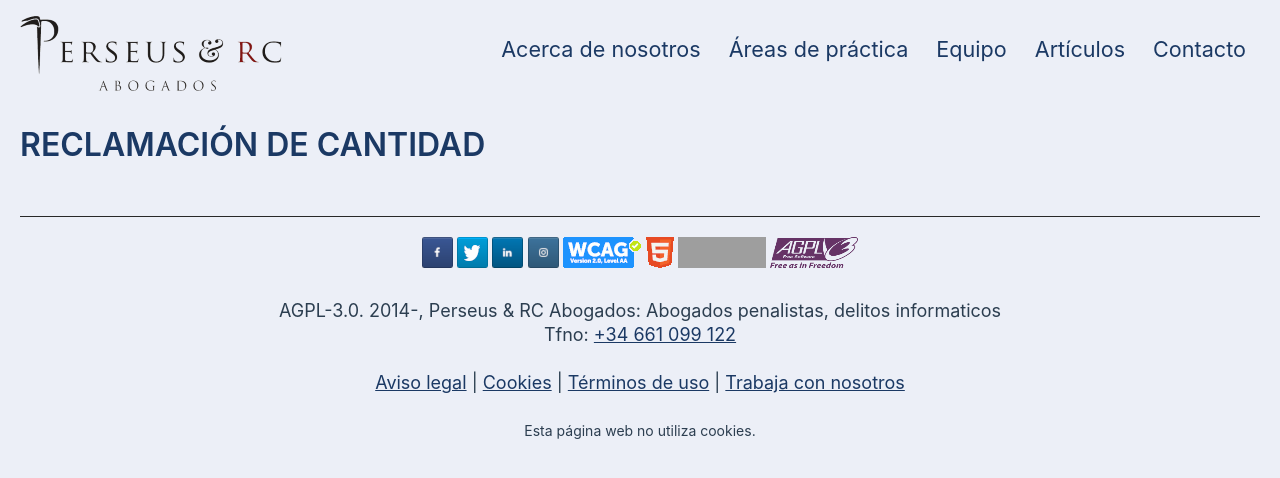
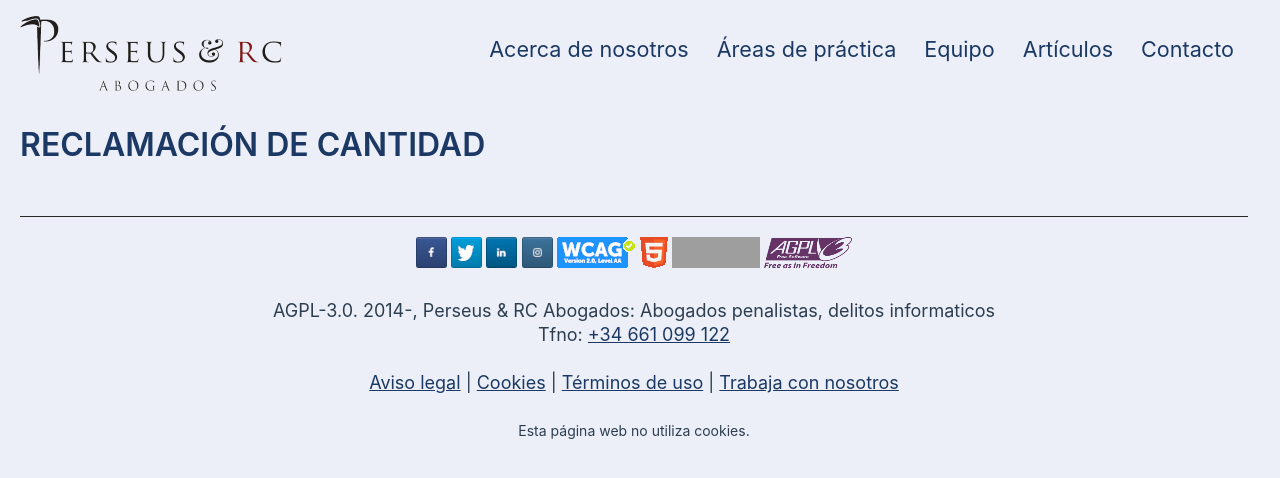
Before and after one commit to streaming10/perseusnew, a Jekyll site: the page built from reclamacion-de-cantidad.md, in a window 1280 px wide. Shown: the top 478 px of the page. Built offline with Jekyll 4.4.1, drawn with Linux system fonts in a browser that asks for light colours; our own code applies the rules of GitHub Pages for plain Markdown files; grey boxes are pictures that could not be loaded.

Commit message:
Update style.css

```diff
--- a/css/style.css
+++ b/css/style.css
@@ -114,7 +114,7 @@ th, tr, td {
 /**  General **/
 
 html {
-  max-width: 1348px;
+  max-width: 1248px;
   margin: auto;
   padding: 0px 20px 0px 20px;
   line-height: 1.5em;
@@ -126,7 +126,7 @@ body {
   background-color: #eceff7;
   text-decoration: none;
   margin: 0;
-  max-width: 1328px;
+  max-width: 1228px;
 
   font-family: "-apple-system",BlinkMacSystemFont,"Segoe UI",Helvetica,Arial,sans-serif,"Apple Color Emoji","Segoe UI Emoji","Segoe UI Symbol";
   font-size: 18px;
```
